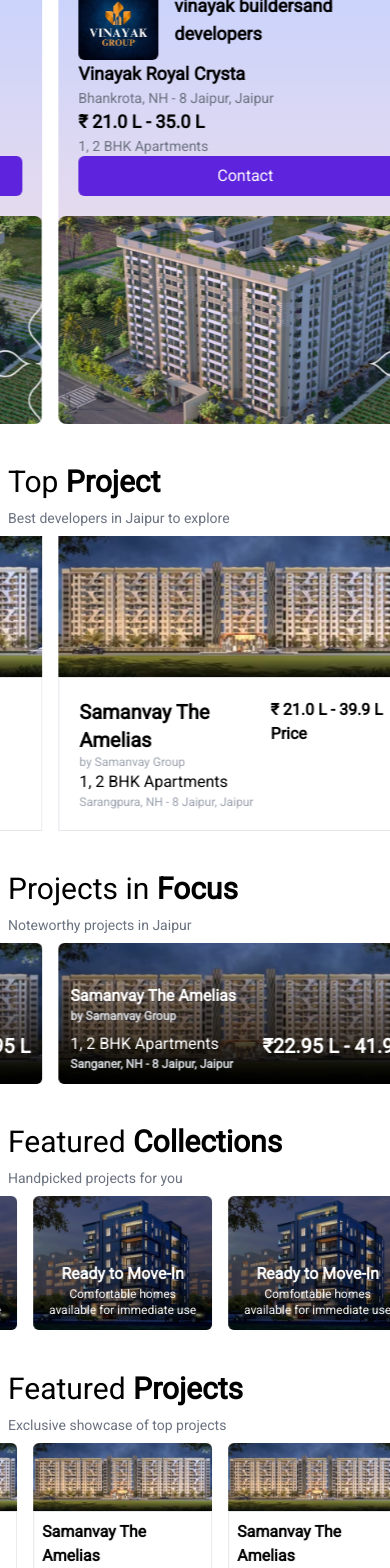
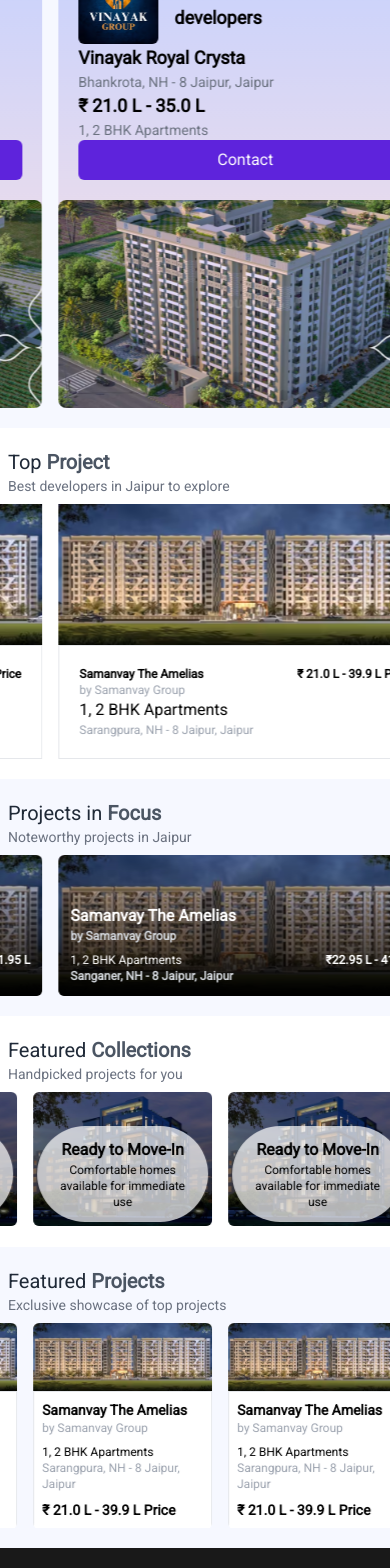
Before and after one commit to teamparmjeet/house, a Next.js app: page / in a window 390 px wide. Shown: the part 432-2000 px from the top of the page. Built offline with nearby package versions, Linux system fonts and the light colour scheme.

Commit message:
responsive

```diff
--- a/app/page.js
+++ b/app/page.js
@@ -11,13 +11,15 @@
 
       <Banner title=" Jaipur" />
 
-      <div className=' '>
-
-        <div className=' container lg:w-2/3 mx-auto py-5 lg:my-12'>
-          <div className=' lg:mb-4 mb-2 px-2'>
-            <h2 className=' text-3xl'>In <span className=' font-semibold'>Spotlight</span></h2>
-            <p className=' font-medium text-gray-500 text-sm mt-2'>Find your best place to live with us.</p>
-
+      <div className='bg-indigo-50/50'>
+        <div className='container lg:w-2/3 mx-auto py-5 lg:my-12'>
+          <div className='lg:mb-4 mb-2 px-2'>
+            <h2 className='text-xl md:text-4xl font-semibold text-gray-800'>
+              In <span className='text-gray-600'>Spotlight</span>
+            </h2>
+            <p className='font-medium text-gray-500 text-sm md:mt-2'>
+              Find your best place to live with us.
+            </p>
           </div>
           <SpotlightCard />
         </div>
@@ -26,20 +28,22 @@
 
 
 
+
+
       <div className=' container lg:w-2/3 mx-auto py-5 lg:my-12'>
         <div className=' lg:mb-4 mb-2 px-2'>
-          <h2 className=' text-3xl'>Top <span className=' font-semibold'>Project</span></h2>
-          <p className=' text-gray-500 text-sm mt-2 font-medium'>Best developers in Jaipur to explore</p>
+          <h2 className=' text-xl md:text-4xl text-gray-800' >Top <span className=' font-semibold text-gray-600'>Project</span></h2>
+          <p className=' text-gray-500 text-sm  md:mt-2 font-medium'>Best developers in Jaipur to explore</p>
 
         </div>
         <TopProjectCard />
       </div>
 
-      <div className=' '>
+      <div className='bg-indigo-50/50'>
         <div className=' container lg:w-2/3 mx-auto py-5 lg:my-12'>
           <div className=' lg:mb-4 mb-2 px-2'>
-            <h2 className=' text-3xl'>Projects in <span className=' font-semibold'> Focus</span></h2>
-            <p className=' text-gray-500 text-sm mt-2 font-medium'>Noteworthy projects in Jaipur</p>
+            <h2 className=' text-xl md:text-4xl text-gray-800'>Projects in <span className=' font-semibold text-gray-600'> Focus</span></h2>
+            <p className=' text-gray-500 text-sm  md:mt-2 font-medium'>Noteworthy projects in Jaipur</p>
 
           </div>
           <FocusCard />
@@ -50,8 +54,8 @@
       <div className=' '>
         <div className=' container lg:w-2/3 mx-auto py-5 lg:my-12'>
           <div className=' lg:mb-4 mb-2 px-2'>
-            <h2 className=' text-3xl'> Featured <span className=' font-semibold'>Collections</span></h2>
-            <p className=' text-gray-500 text-sm mt-2 font-medium'>Handpicked projects for you</p>
+            <h2 className=' text-xl md:text-4xl text-gray-800'> Featured <span className='text-gray-600 font-semibold'>Collections</span></h2>
+            <p className=' text-gray-500 text-sm  md:mt-2 font-medium'>Handpicked projects for you</p>
 
           </div>
           <CollectionCard />
@@ -59,15 +63,16 @@
       </div>
 
 
-
+      <div className='bg-indigo-50/50'>
       <div className=' container lg:w-2/3 mx-auto py-5 lg:my-12'>
         <div className=' lg:mb-4 mb-2 px-2'>
-          <h2 className=' text-3xl'>Featured  <span className=' font-semibold'>Projects</span></h2>
-          <p className=' text-gray-500 text-sm mt-2 font-medium'>Exclusive showcase of top projects</p>
+          <h2 className=' text-xl md:text-4xl text-gray-800'>Featured  <span className='text-gray-600 font-semibold'>Projects</span></h2>
+          <p className=' text-gray-500 text-sm  md:mt-2 font-medium'>Exclusive showcase of top projects</p>
 
         </div>
         <FeatureCard />
       </div>
+      </div>
     </>
   )
 }
--- a/components/card/collection/Card.jsx
+++ b/components/card/collection/Card.jsx
@@ -38,23 +38,7 @@
                                 <span className=' duration-300 group-hover:opacity-100 flex flex-col text-center capitalize font-bold'>1682 <span>properties</span></span>
                             </div>
                         </div>
-                        <div className="absolute bottom-0 left-0 right-0 text-white p-3 text-center">
-                            <h4 className=' font-semibold'>Ready to Move-In</h4>
-
-                          <p className=' text-xs'>  Comfortable homes available for immediate use</p>
-                        </div>
-                    </div>
-                </div>
-
-                <div className=" mx-2">
-                    <div className="relative group rounded-md overflow-hidden duration-300">
-                        <Image className=' object-cover' src="/image/anant_emerald-bapu_nagar_jaipur-jaipur-anant_group.avif" alt='' width={400} height={300} />
-                        <div className="absolute bg-gradient-to-b from-transparent   to-black/50 top-0 bottom-0 left-0 right-0 flex justify-center items-center duration-300">
-                            <div className="flex border border-gray-800 overflow-hidden justify-center items-center opacity-0 group-hover:opacity-100 h-0 w-0 group-hover:h-24 group-hover:w-24 rounded-full bg-black/60 text-white duration-300">
-                                <span className=' duration-300 group-hover:opacity-100 flex flex-col text-center capitalize font-bold'>1682 <span>properties</span></span>
-                            </div>
-                        </div>
-                        <div className="absolute bottom-0 left-0 right-0 text-white p-3 text-center">
+                        <div className="absolute bottom-0 m-1 md:m-0 bg-white/70 md:bg-transparent left-0 right-0 md:text-white  rounded-full p-3 text-center">
                             <h4 className=' font-semibold'>Ready to Move-In</h4>
 
                           <p className=' text-xs'>  Comfortable homes available for immediate use</p>
@@ -71,7 +55,7 @@
                                 <span className=' duration-300 group-hover:opacity-100 flex flex-col text-center capitalize font-bold'>1682 <span>properties</span></span>
                             </div>
                         </div>
-                        <div className="absolute bottom-0 left-0 right-0 text-white p-3 text-center">
+                        <div className="absolute bottom-0 m-1 md:m-0 bg-white/70 md:bg-transparent left-0 right-0 md:text-white  rounded-full p-3 text-center">
                             <h4 className=' font-semibold'>Ready to Move-In</h4>
 
                           <p className=' text-xs'>  Comfortable homes available for immediate use</p>
@@ -79,6 +63,21 @@
                     </div>
                 </div>
 
+                <div className=" mx-2">
+                    <div className="relative group rounded-md overflow-hidden duration-300">
+                        <Image className=' object-cover' src="/image/anant_emerald-bapu_nagar_jaipur-jaipur-anant_group.avif" alt='' width={400} height={300} />
+                        <div className="absolute bg-gradient-to-b from-transparent   to-black/50 top-0 bottom-0 left-0 right-0 flex justify-center items-center duration-300">
+                            <div className="flex border border-gray-800 overflow-hidden justify-center items-center opacity-0 group-hover:opacity-100 h-0 w-0 group-hover:h-24 group-hover:w-24 rounded-full bg-black/60 text-white duration-300">
+                                <span className=' duration-300 group-hover:opacity-100 flex flex-col text-center capitalize font-bold'>1682 <span>properties</span></span>
+                            </div>
+                        </div>
+                        <div className="absolute bottom-0 m-1 md:m-0 bg-white/70 md:bg-transparent left-0 right-0 md:text-white  rounded-full p-3 text-center">
+                            <h4 className=' font-semibold'>Ready to Move-In</h4>
+
+                          <p className=' text-xs'>  Comfortable homes available for immediate use</p>
+                        </div>
+                    </div>
+                </div>
             </Carousel>
 
         </>
--- a/components/card/featured/Card.jsx
+++ b/components/card/featured/Card.jsx
@@ -36,7 +36,7 @@
                     </div>
                     <div className=" flex flex-col justify-between  p-2 border  bg-white">
 
-                        <h3 className=' text-md font-semibold'>  Samanvay The Amelias</h3>
+                        <h3 className=' text-sm md:text-md font-semibold'>  Samanvay The Amelias</h3>
                         <p className=' text-xs text-gray-400'>  by Samanvay Group</p>
 
 
@@ -44,7 +44,29 @@
                         <p className=' text-xs text-gray-400'> Sarangpura, NH - 8 Jaipur, Jaipur</p>
 
 
-                        <div className=' font-semibold mt-2'>
+                        <div className=' text-sm md:text-md font-semibold mt-2'>
+                            ₹ 21.0 L - 39.9 L
+                            Price
+                        </div>
+                    </div>
+
+                </div>
+
+                <div className=" mx-2 rounded-md overflow-hidden">
+                    <div className="">
+                        <Image alt='' className='object-cover  w-full' src="/image/samanvay_the_amelias-sarangpura-jaipur-samanvay_group.avif" width={500} height={250} />
+                    </div>
+                    <div className=" flex flex-col justify-between  p-2 border  bg-white">
+
+                        <h3 className=' text-sm md:text-md font-semibold'>  Samanvay The Amelias</h3>
+                        <p className=' text-xs text-gray-400'>  by Samanvay Group</p>
+
+
+                        <h5 className=' text-xs font-medium mt-2'>  1, 2 BHK Apartments</h5>
+                        <p className=' text-xs text-gray-400'> Sarangpura, NH - 8 Jaipur, Jaipur</p>
+
+
+                        <div className=' text-sm md:text-md font-semibold mt-2'>
                             ₹ 21.0 L - 39.9 L
                             Price
                         </div>
@@ -59,7 +81,7 @@
                     </div>
                     <div className=" flex flex-col justify-between  p-2 border  bg-white">
 
-                        <h3 className=' text-md font-semibold'>  Samanvay The Amelias</h3>
+                        <h3 className=' text-sm md:text-md font-semibold'>  Samanvay The Amelias</h3>
                         <p className=' text-xs text-gray-400'>  by Samanvay Group</p>
 
 
@@ -67,29 +89,7 @@
                         <p className=' text-xs text-gray-400'> Sarangpura, NH - 8 Jaipur, Jaipur</p>
 
 
-                        <div className=' font-semibold mt-2'>
-                            ₹ 21.0 L - 39.9 L
-                            Price
-                        </div>
-                    </div>
-
-                </div>
-
-                <div className=" mx-2 rounded-md overflow-hidden">
-                    <div className="">
-                        <Image alt='' className='object-cover  w-full' src="/image/samanvay_the_amelias-sarangpura-jaipur-samanvay_group.avif" width={500} height={250} />
-                    </div>
-                    <div className=" flex flex-col justify-between  p-2 border  bg-white">
-
-                        <h3 className=' text-md font-semibold'>  Samanvay The Amelias</h3>
-                        <p className=' text-xs text-gray-400'>  by Samanvay Group</p>
-
-
-                        <h5 className=' text-xs font-medium mt-2'>  1, 2 BHK Apartments</h5>
-                        <p className=' text-xs text-gray-400'> Sarangpura, NH - 8 Jaipur, Jaipur</p>
-
-
-                        <div className=' font-semibold mt-2'>
+                        <div className=' text-sm md:text-md font-semibold mt-2'>
                             ₹ 21.0 L - 39.9 L
                             Price
                         </div>
--- a/components/card/focus/Card.jsx
+++ b/components/card/focus/Card.jsx
@@ -37,16 +37,16 @@
                         <Image alt='' className='object-cover  w-full' src="/image/samanvay_the_amelias-sarangpura-jaipur-samanvay_group.avif" width={400} height={151} />
                         <div className=' absolute bottom-0 rounded-md top-0 bg-gradient-to-b from-transparent to-black    w-full text-white '>
                           <div className=' absolute bottom-0 left-0 right-0 p-3'>
-                          <h1 className=' text-md font-semibold'>Samanvay The Amelias</h1>
+                          <h1 className='md:text-sm font-semibold'>Samanvay The Amelias</h1>
                             <p className='text-gray-300 font-semibold text-xs'>by Samanvay Group</p>
 
                             <div className="flex justify-between mt-2">
                                 <div>
-                                    <h6 className=' text-md'> 1, 2 BHK Apartments</h6>
+                                    <h6 className=' text-xs md:text-sm'> 1, 2 BHK Apartments</h6>
 
                                     <p className=' text-xs text-gray-300 font-semibold'>Sanganer, NH - 8 Jaipur, Jaipur</p>
                                 </div>
-                                <div className=' font-semibold text-xl'>₹22.95 L - 41.95 L</div>
+                                <div className=' font-semibold text-xs md:text-sm'>₹22.95 L - 41.95 L</div>
                             </div>
                           </div>
                         </div>
@@ -55,21 +55,23 @@
 
                 </div>
 
+
+
                 <div className=" mx-2">
                     <div className=" relative rounded-md overflow-hidden ">
                         <Image alt='' className='object-cover  w-full' src="/image/samanvay_the_amelias-sarangpura-jaipur-samanvay_group.avif" width={400} height={151} />
                         <div className=' absolute bottom-0 rounded-md top-0 bg-gradient-to-b from-transparent to-black    w-full text-white '>
                           <div className=' absolute bottom-0 left-0 right-0 p-3'>
-                          <h1 className=' text-md font-semibold'>Samanvay The Amelias</h1>
+                          <h1 className='md:text-sm font-semibold'>Samanvay The Amelias</h1>
                             <p className='text-gray-300 font-semibold text-xs'>by Samanvay Group</p>
 
                             <div className="flex justify-between mt-2">
                                 <div>
-                                    <h6 className=' text-md'> 1, 2 BHK Apartments</h6>
+                                    <h6 className=' text-xs md:text-sm'> 1, 2 BHK Apartments</h6>
 
                                     <p className=' text-xs text-gray-300 font-semibold'>Sanganer, NH - 8 Jaipur, Jaipur</p>
                                 </div>
-                                <div className=' font-semibold text-xl'>₹22.95 L - 41.95 L</div>
+                                <div className=' font-semibold text-xs md:text-sm'>₹22.95 L - 41.95 L</div>
                             </div>
                           </div>
                         </div>
@@ -78,28 +80,8 @@
 
                 </div>
 
-                <div className=" mx-2">
-                    <div className=" relative rounded-md overflow-hidden ">
-                        <Image alt='' className='object-cover  w-full' src="/image/samanvay_the_amelias-sarangpura-jaipur-samanvay_group.avif" width={400} height={151} />
-                        <div className=' absolute bottom-0 rounded-md top-0 bg-gradient-to-b from-transparent to-black    w-full text-white '>
-                          <div className=' absolute bottom-0 left-0 right-0 p-3'>
-                          <h1 className=' text-md font-semibold'>Samanvay The Amelias</h1>
-                            <p className='text-gray-300 font-semibold text-xs'>by Samanvay Group</p>
-
-                            <div className="flex justify-between mt-2">
-                                <div>
-                                    <h6 className=' text-md'> 1, 2 BHK Apartments</h6>
-
-                                    <p className=' text-xs text-gray-300 font-semibold'>Sanganer, NH - 8 Jaipur, Jaipur</p>
-                                </div>
-                                <div className=' font-semibold text-xl'>₹22.95 L - 41.95 L</div>
-                            </div>
-                          </div>
-                        </div>
-                    </div>
 
 
-                </div>
 
             </Carousel>
 
--- a/components/card/top-project/card.jsx
+++ b/components/card/top-project/card.jsx
@@ -38,32 +38,10 @@
 
                         <div className="flex justify-between">
                             <div>
-                                <h3 className=' text-xl font-semibold'>  Samanvay The Amelias</h3>
+                                <h3 className=' text-xs md:text-sm  font-semibold'>  Samanvay The Amelias</h3>
                                 <p className=' text-xs text-gray-400'>  by Samanvay Group</p>
                             </div>
-                            <div className=' font-semibold'>
-                                ₹ 21.0 L - 39.9 L
-                                Price
-                            </div>
-                        </div>
-                        <h5 className=' text-md'>  1, 2 BHK Apartments</h5>
-                        <p className=' text-xs text-gray-400'> Sarangpura, NH - 8 Jaipur, Jaipur</p>
-
-                    </div>
-
-                </div>
-                <div className=" mx-2">
-                    <div className="">
-                        <Image alt='' className='object-cover  w-full' src="/image/samanvay_the_amelias-sarangpura-jaipur-samanvay_group.avif" width={500} height={250} />
-                    </div>
-                    <div className=" flex flex-col justify-between  p-5 border  bg-white">
-
-                        <div className="flex justify-between">
-                            <div>
-                                <h3 className=' text-xl font-semibold'>  Samanvay The Amelias</h3>
-                                <p className=' text-xs text-gray-400'>  by Samanvay Group</p>
-                            </div>
-                            <div className=' font-semibold'>
+                            <div className=' text-xs md:text-sm  font-semibold'>
                                 ₹ 21.0 L - 39.9 L
                                 Price
                             </div>
@@ -83,10 +61,10 @@
 
                         <div className="flex justify-between">
                             <div>
-                                <h3 className=' text-xl font-semibold'>  Samanvay The Amelias</h3>
+                                <h3 className=' text-xs md:text-sm  font-semibold'>  Samanvay The Amelias</h3>
                                 <p className=' text-xs text-gray-400'>  by Samanvay Group</p>
                             </div>
-                            <div className=' font-semibold'>
+                            <div className=' text-xs md:text-sm  font-semibold'>
                                 ₹ 21.0 L - 39.9 L
                                 Price
                             </div>
```
